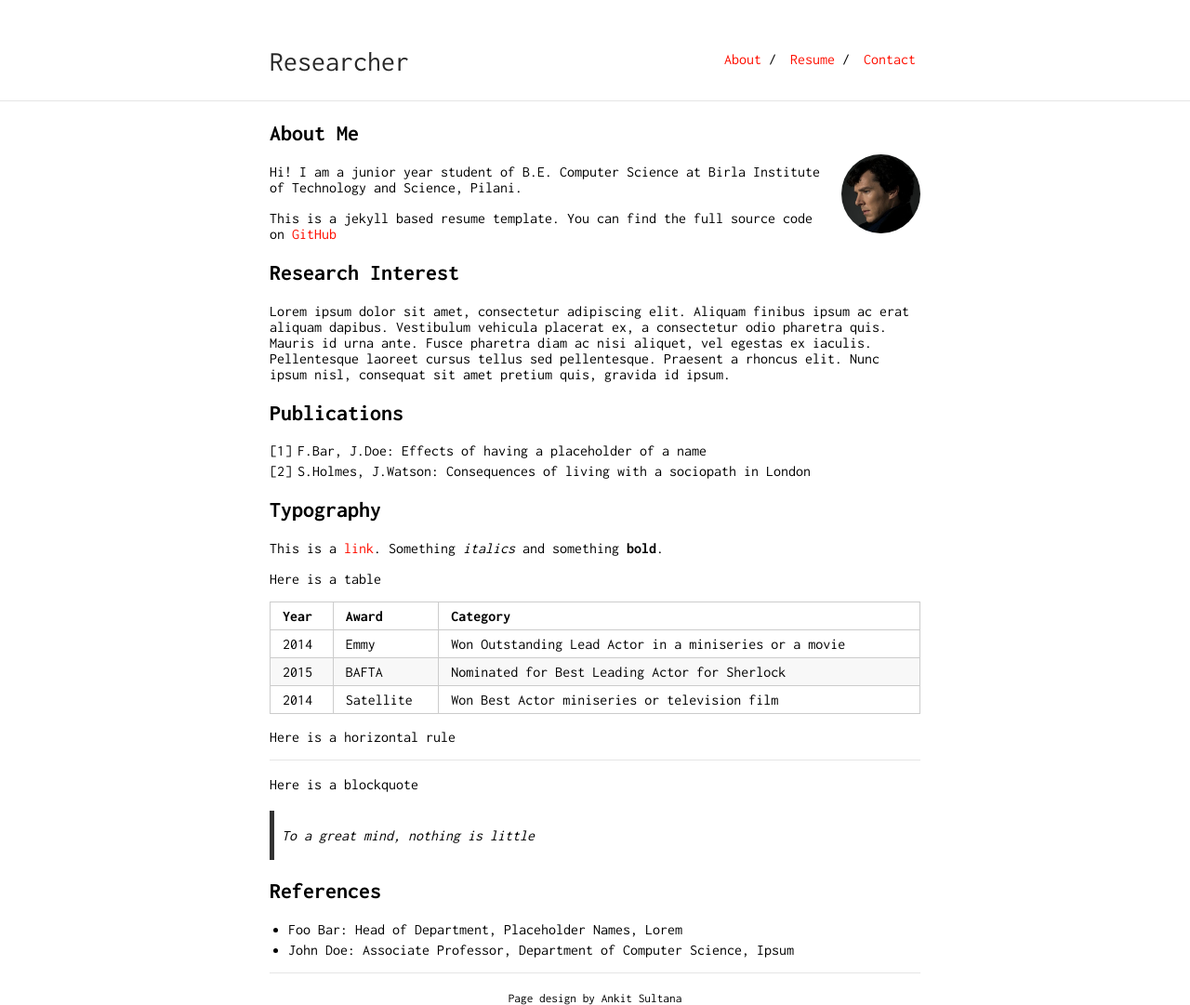
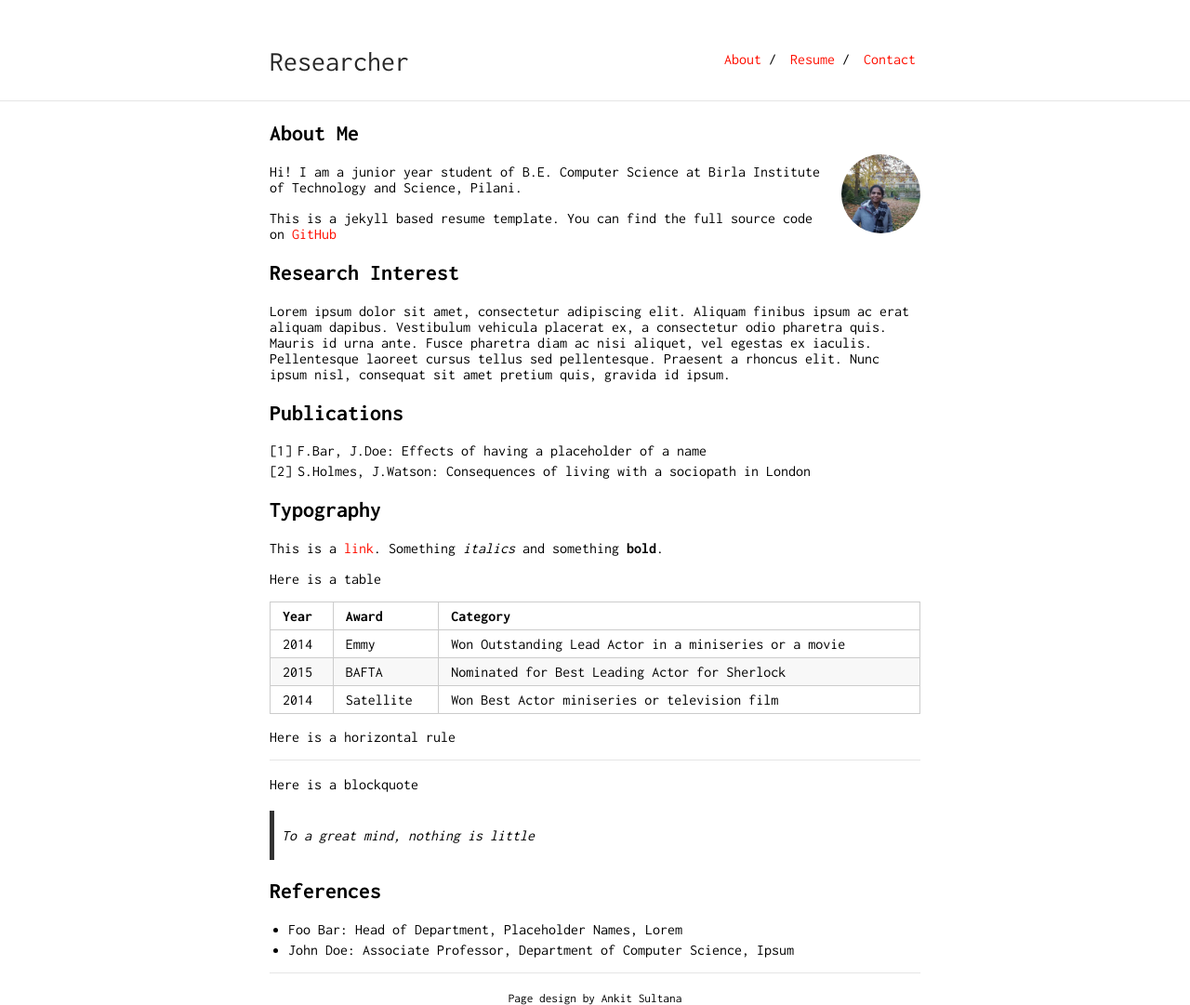
Before and after one commit to priyaasrini/priyaasrini.github.io, a Jekyll site: the page built from index.md, in a window 1280 px wide. Shown: the whole page at 93% size. Built offline with Jekyll 4.4.1, drawn with Linux system fonts in a browser that asks for light colours; our own code applies the rules of GitHub Pages for plain Markdown files.

Commit message:
Added image

```diff
--- a/index.md
+++ b/index.md
@@ -4,7 +4,7 @@
 
 ## About Me
 
-<img class="profile-picture" src="sherlock.jpg">
+<img class="profile-picture" src="20181111.webp">
 
 Hi! I am a junior year student of B.E. Computer Science at Birla Institute of Technology and Science, Pilani.
 
```
Also changed, not shown: 20181111.webp (added).
